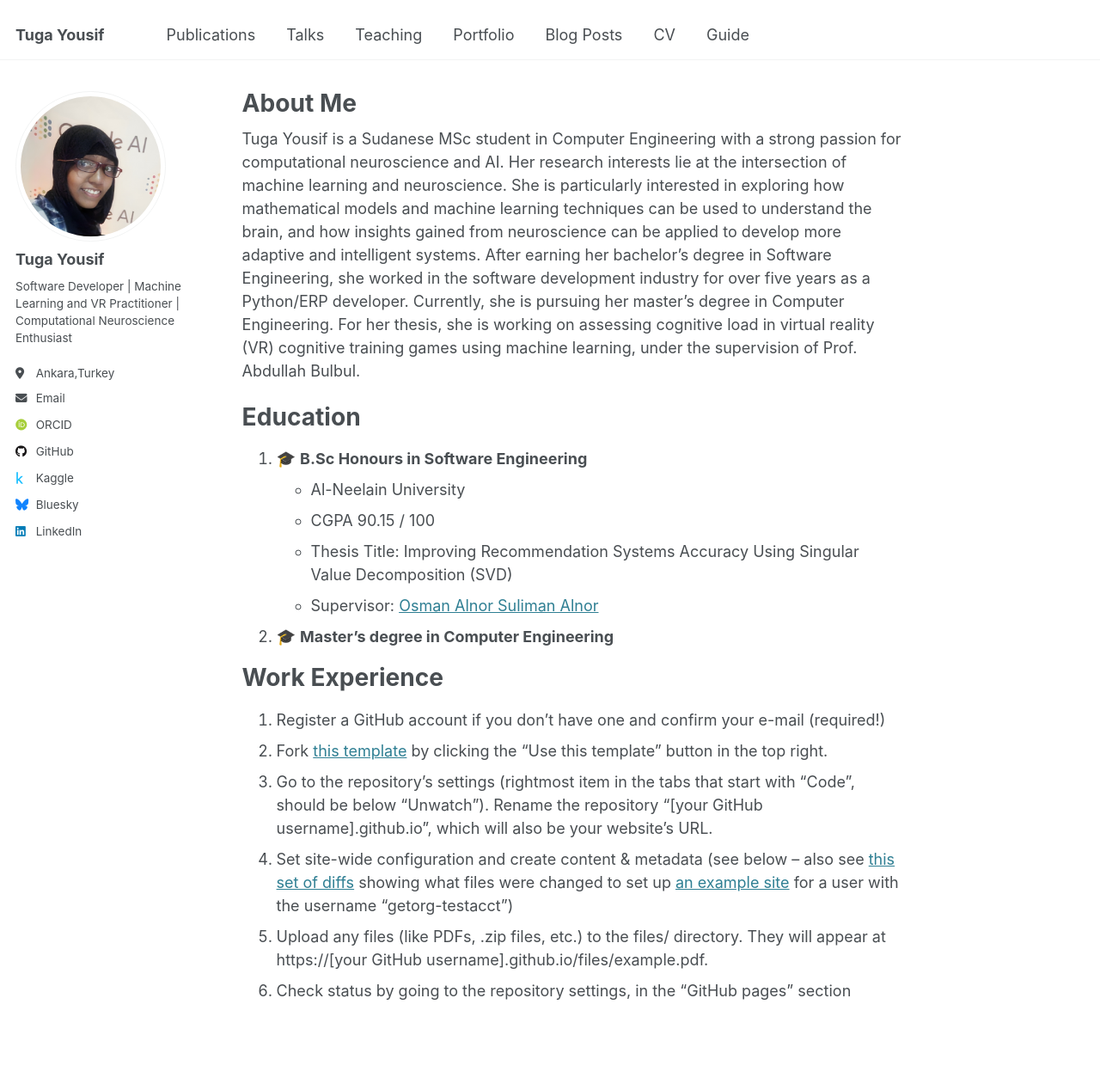
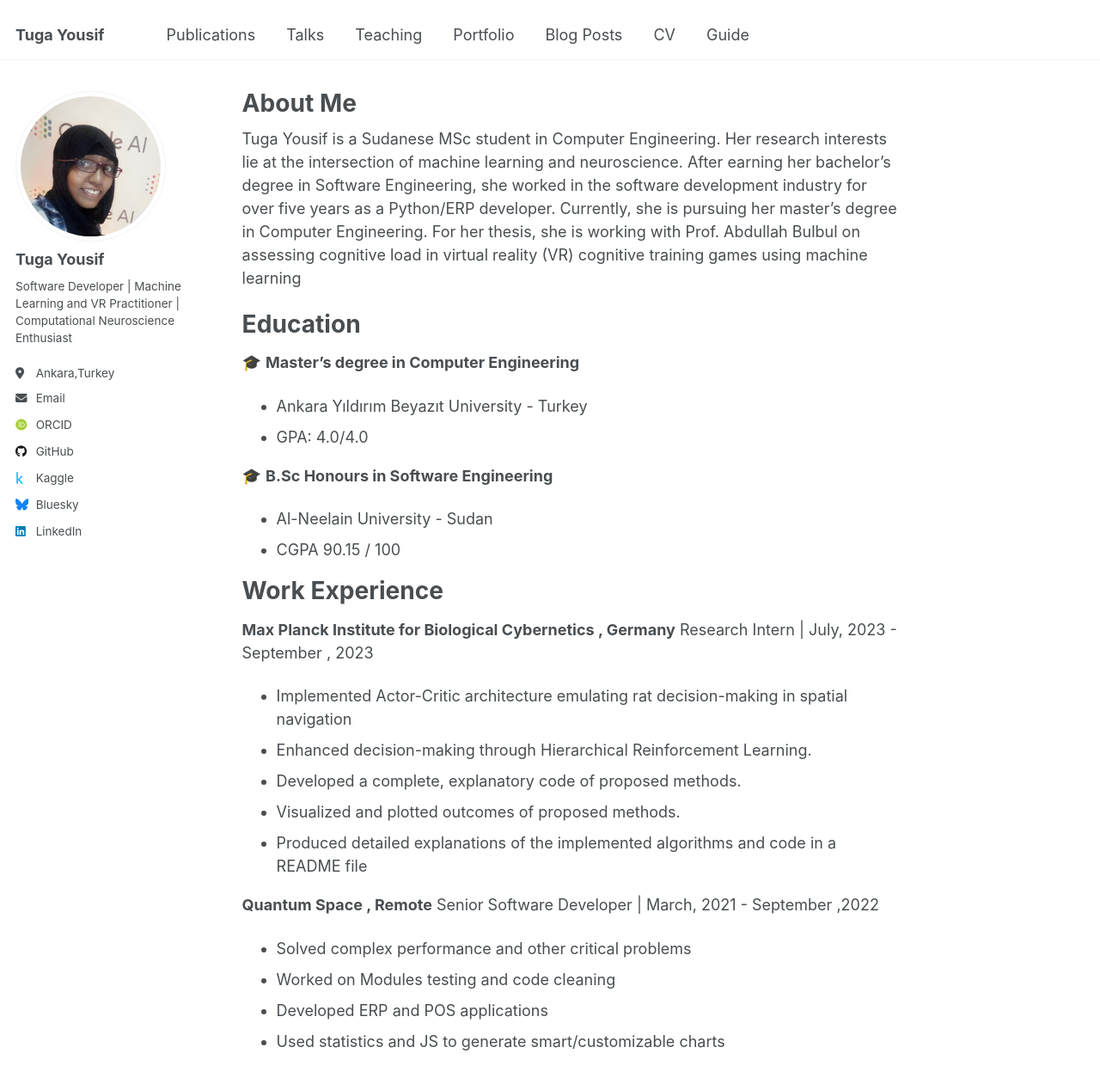
Before and after one commit to TugaAhmed/TugaAhmed.github.io, a Jekyll site: the page built from _pages/about.md, in a window 1280 px wide and 1400 px high. Shown: the top 1261 px of the window at 86% size. Built offline with Jekyll 4.4.1, drawn with Linux system fonts in a browser that asks for light colours; some web fonts are replaced.

Commit message:
work experience

```diff
--- a/_pages/about.md
+++ b/_pages/about.md
@@ -7,8 +7,7 @@ redirect_from:
   - /about.html
 ---
 
-Tuga Yousif is a Sudanese MSc student in Computer Engineering with a strong passion for computational neuroscience and AI. Her research interests lie at the intersection of machine learning and neuroscience. She is particularly interested in exploring how mathematical models and machine learning techniques can be used to understand the brain, and how insights gained from neuroscience can be applied to develop more adaptive and intelligent systems.
-After earning her bachelor’s degree in Software Engineering, she worked in the software development industry for over five years as a Python/ERP developer. Currently, she is pursuing her master’s degree in Computer Engineering. For her thesis, she is working on assessing cognitive load in virtual reality (VR) cognitive training games using machine learning, under the supervision of Prof. Abdullah Bulbul.
+Tuga Yousif is a Sudanese MSc student in Computer Engineering. Her research interests lie at the intersection of machine learning and neuroscience. After earning her bachelor’s degree in Software Engineering, she worked in the software development industry for over five years as a Python/ERP developer. Currently, she is pursuing her master’s degree in Computer Engineering. For her thesis, she is working with Prof. Abdullah Bulbul on assessing cognitive load in virtual reality (VR) cognitive training games using machine learning
 
 
 <!-- A data-driven personal website
@@ -19,23 +18,32 @@ Many of the features of dynamic content management systems (like Wordpress) can
 
 Education
 ======
-1. 🎓 **B.Sc Honours in Software Engineering**
-- Al-Neelain University
+🎓 **Master’s degree in Computer Engineering**
+- Ankara Yıldırım Beyazıt University - Turkey
+- GPA: 4.0/4.0
+
+🎓 **B.Sc Honours in Software Engineering**
+- Al-Neelain University - Sudan
 - CGPA 90.15 / 100
-- Thesis Title: Improving Recommendation Systems Accuracy Using Singular Value Decomposition (SVD)
-- Supervisor: [Osman Alnor Suliman Alnor](https://www.neelain.edu.sd/college/Computer/StaffDetails/558)
 
 
-1. 🎓 **Master’s degree in Computer Engineering**
 
 Work Experience
 ======
-1. Register a GitHub account if you don't have one and confirm your e-mail (required!)
-1. Fork [this template](https://github.com/academicpages/academicpages.github.io) by clicking the "Use this template" button in the top right.
-1. Go to the repository's settings (rightmost item in the tabs that start with "Code", should be below "Unwatch"). Rename the repository "[your GitHub username].github.io", which will also be your website's URL.
-1. Set site-wide configuration and create content & metadata (see below -- also see [this set of diffs](http://archive.is/3TPas) showing what files were changed to set up [an example site](https://getorg-testacct.github.io) for a user with the username "getorg-testacct")
-1. Upload any files (like PDFs, .zip files, etc.) to the files/ directory. They will appear at https://[your GitHub username].github.io/files/example.pdf.
-1. Check status by going to the repository settings, in the "GitHub pages" section
+**Max Planck Institute for Biological Cybernetics  ,  Germany**
+Research Intern |  July, 2023 - September , 2023
+- Implemented Actor-Critic architecture emulating rat decision-making in spatial navigation
+- Enhanced decision-making through Hierarchical Reinforcement Learning.
+- Developed a complete, explanatory code of proposed methods.
+- Visualized and plotted outcomes of proposed methods.
+- Produced detailed explanations of the implemented algorithms and code in a README file
+
+**Quantum Space  ,  Remote**
+Senior Software Developer | March, 2021 - September ,2022
+- Solved complex performance and other critical problems
+- Worked on Modules testing and code cleaning
+- Developed ERP and POS applications
+- Used statistics and JS to generate smart/customizable charts
 
 
 <!-- Site-wide configuration
```
